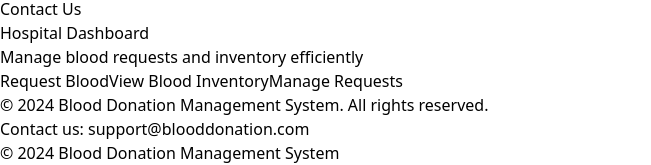
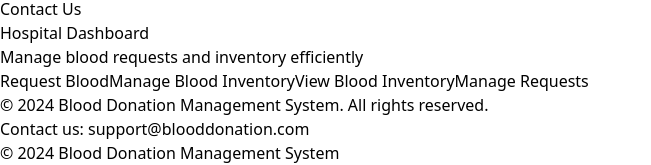
Before and after one commit to akshita119/donor, a React (Vite) app in the folder frontend/: page /hospital-dashboard in a window 1280 px wide. Shown: the part 375-540 px from the top of the page, without its empty margins (0-651 px from the left). Built offline with nearby package versions, Linux system fonts and the light colour scheme.

Commit message:
hospital-dashboard

```diff
--- a/frontend/src/main.jsx
+++ b/frontend/src/main.jsx
@@ -14,6 +14,7 @@ import ContactUs from "./pages/ContactUs.jsx";
 import RequestBlood from "./pages/RequestBlood.jsx";
 import ViewInventory from "./pages/ViewInventory.jsx";
 import ManageRequests from "./pages/ManageRequests.jsx";
+import ManageInventory from "./pages/ManageInventory.jsx";
 
 const router = createBrowserRouter(
   createRoutesFromElements(
@@ -29,6 +30,7 @@ const router = createBrowserRouter(
       <Route path="/hospital-dashboard/request-blood" element={<RequestBlood />} />
       <Route path="/hospital-dashboard/view-inventory" element={<ViewInventory />} />
       <Route path="/hospital-dashboard/manage-requests" element={<ManageRequests />} />
+      <Route path="/hospital-dashboard/manage-inventory" element={<ManageInventory />} />
     </Route>
   )
 )
--- a/frontend/src/pages/HospitalDashboard.jsx
+++ b/frontend/src/pages/HospitalDashboard.jsx
@@ -18,6 +18,14 @@ function HospitalDashboard() {
           className="bg-[#E63946] text-white text-center px-6 py-4 rounded-lg text-lg font-semibold hover:bg-[#d82f3e]"
         >
           Request Blood
+        </Link>
+
+        {/* Manage Blood Inventory Button */}
+        <Link
+          to="/hospital-dashboard/manage-inventory"
+          className="bg-[#E63946] text-white text-center px-6 py-4 rounded-lg text-lg font-semibold hover:bg-[#d82f3e]"
+        >
+          Manage Blood Inventory
         </Link>
 
         {/* View Blood Inventory Button */}
```
